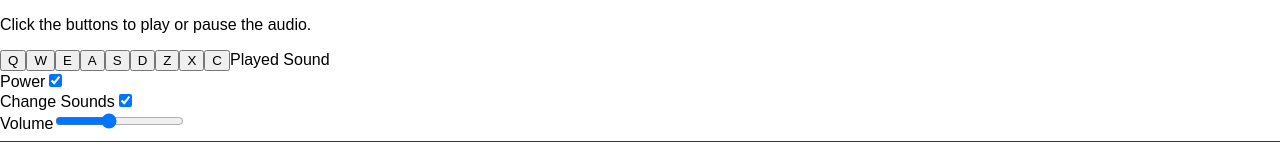
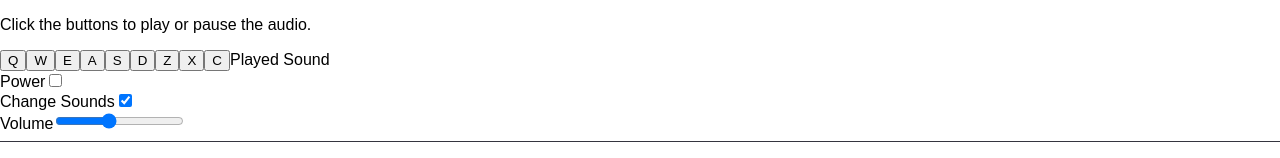
Before and after one commit to Nei-V/drum-machine, a React (Create React App) app: page / in a window 1280 px wide. Shown: the top 158 px of the page. Built offline with nearby package versions, Linux system fonts and the light colour scheme.

Commit message:
working power button, only when not checked by default

```diff
--- a/src/App.js
+++ b/src/App.js
@@ -77,6 +77,8 @@ class PowerToggle extends Component {
   constructor(props) {
     super(props);
     this.handleClickPower = this.handleClickPower.bind(this);
+    //this.state={onOff:this.props.playerWorks.storedState.isPowered}
+    this.state={onOff:true};
     console.log("props in powerToggle", props);
     {/*}
     this.state = {
@@ -89,24 +91,28 @@ class PowerToggle extends Component {
 
   handleClickPower(e) {
     //let { onOff } = this.state;
-    let onOff=this.props.playerWorks.storedState.isPowered;
-    console.log("onOff in handleClickPower", onOff);
-    if (onOff === true) {
+
+    //console.log("onOff in handleClickPower", state.onOff);
+    /* if (onOff === true) {
      onOff=false;
-     // this.setState({onOff:false});
     }
     else {
-      onOff=true;
-     //this.setState({onOff:true});
-    }
-    console.log("power after click is", onOff)
-    this.props.playerWorks.playerOn(onOff);
+     onOff=true; */
+    console.log("previous state in handleClickPower",this.state.onOff);
+    console.log("props in handleClickPower",this.props);
+    //this.setState({onOff:this.props.playerWorks.storedState.isPowered});
+
+     this.setState(previousState => ({onOff:!previousState.onOff}));
+     console.log("afterclick in handleClickPower",this.state);
+
+    //console.log("power after click is", state.onOff)
+    this.props.playerWorks.playerOn(this.state.onOff);
 
   }
   render() {
     return (
       <label id="powerToggle">Power
-        <input type="checkbox" onClick={this.handleClickPower} defaultChecked />
+        <input type="checkbox" onClick={this.handleClickPower} />
       </label>
     )
   }
@@ -168,8 +174,11 @@ class App extends Component {
 
 
   playAudio(e) {
-    let { onOff, audioVolume } = this.state;
-    console.log("stateOfPlayer",onOff);
+    let onOff  = this.props.storedState.isPowered;
+    let audioVolume = this.props.storedState.setTheVolume;
+    console.log("stateOfPlayer",this.props.storedState);
+    console.log("onoff in playaudio",onOff);
+    console.log("audio in playaudio",audioVolume);
     if (onOff) {
       let x = e.target.firstElementChild;
       x.play();
--- a/src/reducers/reducerPower.js
+++ b/src/reducers/reducerPower.js
@@ -1,6 +1,6 @@
 import {POWER} from '../constants';
 
-const isPowered = (state = true, action) => {
+const isPowered = (state = false, action) => {
     switch (action.type) {
         case POWER:
         console.log("onOff in reducer received",action.onOff);
```
